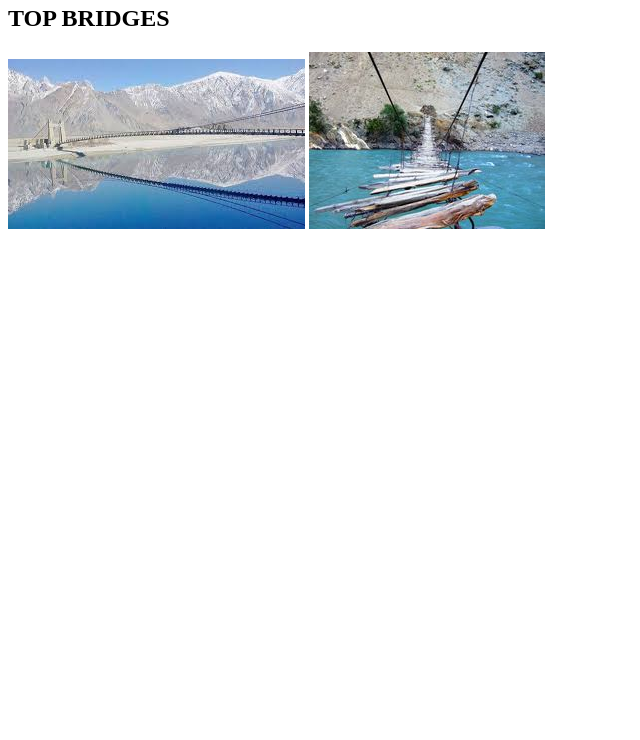
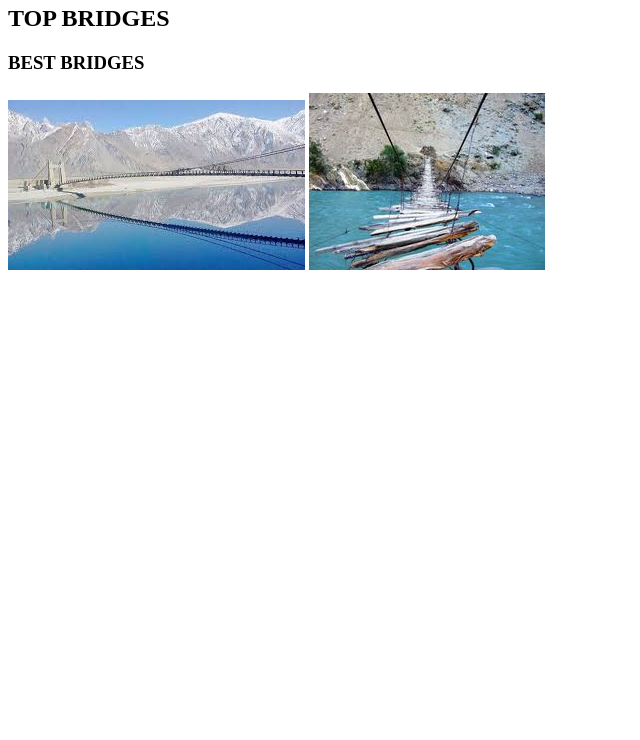
Before and after one commit to safahanif719/incredible-bridges, a plain HTML site: page index.html in a window 1280 px wide. Shown: the part 60-800 px from the top of the page, without its empty margins (0-640 px from the left). Drawn offline with Linux system fonts and the light colour scheme.

```diff
--- a/index.html
+++ b/index.html
@@ -8,6 +8,7 @@
 <body>
   <h1>INCRIEDIBLE BRIDGES </h1>
   <h2>TOP BRIDGES </h2>
+  <h3>BEST BRIDGES </h3>
   <img src="bridge1.jfif" alt="">
   <img src="bridge2.jpg" alt="">
   <style>
```
